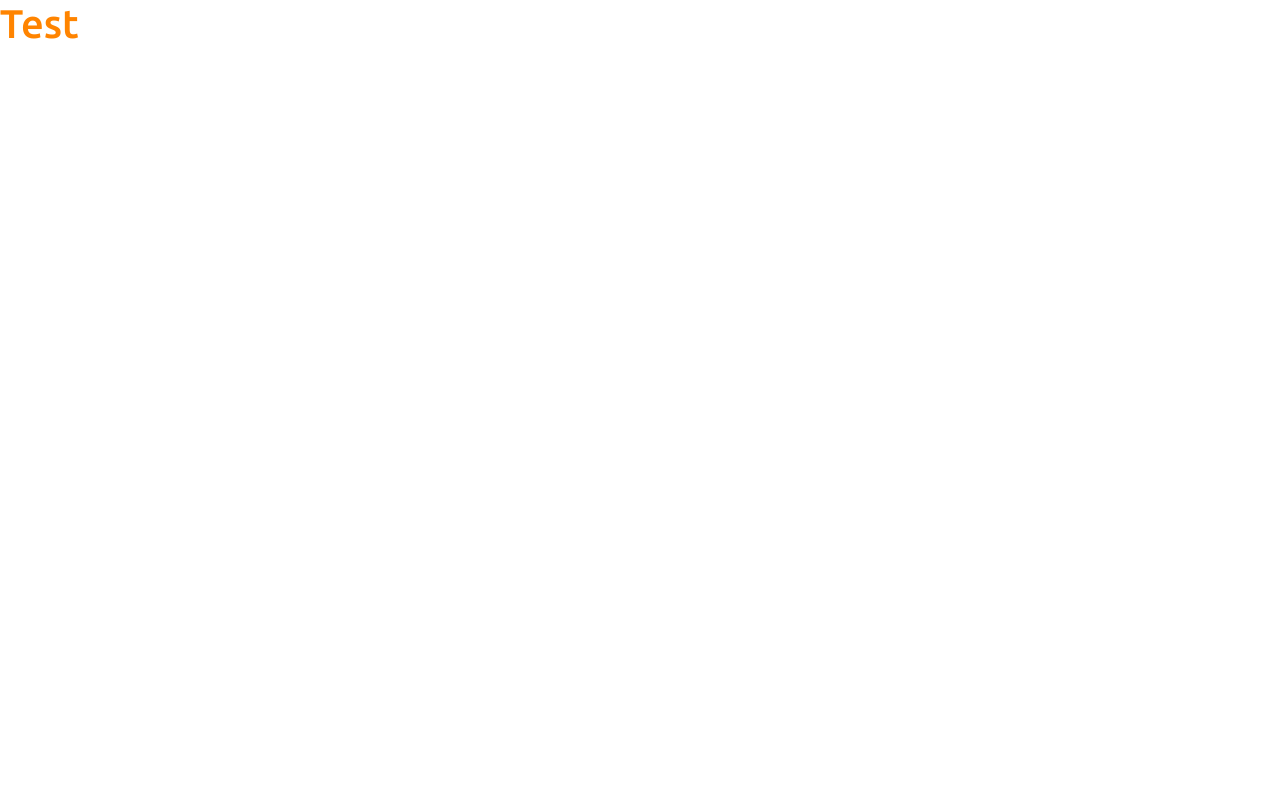
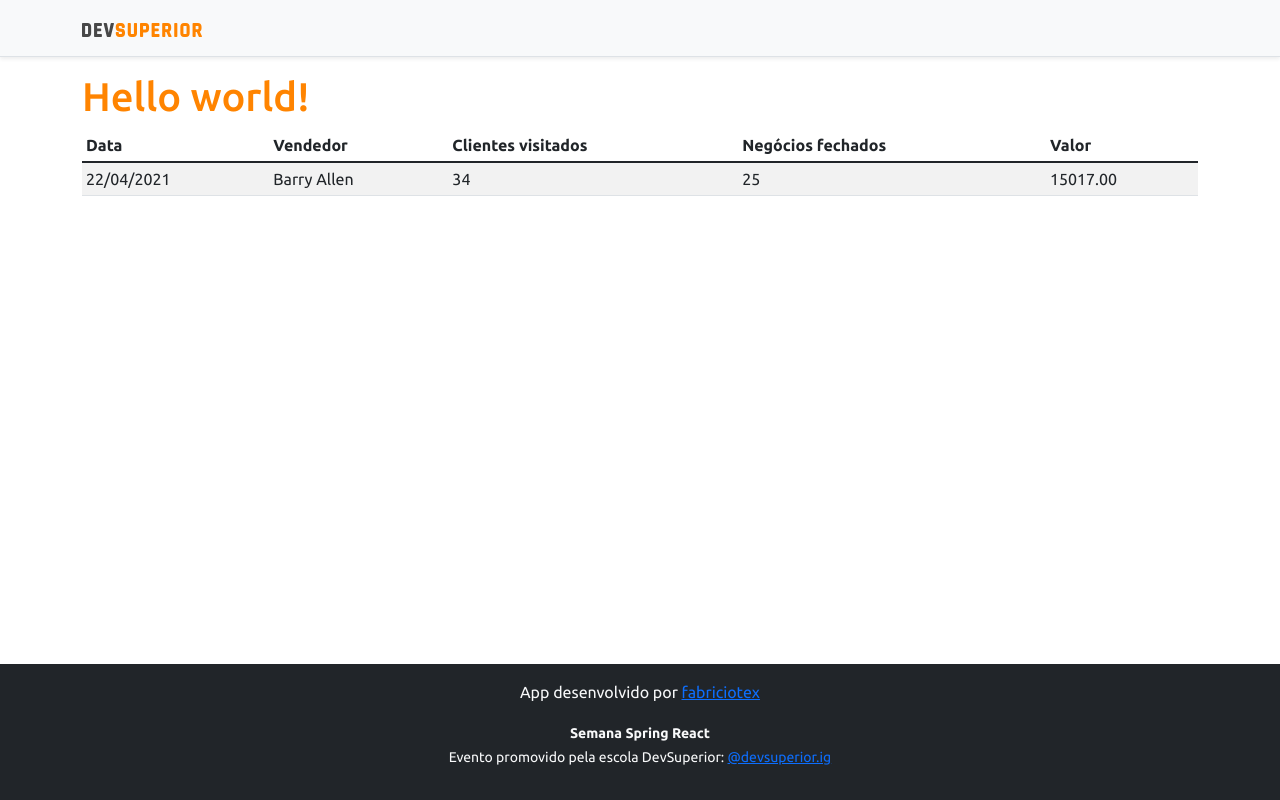
Before and after one commit to fabriciotex/dsvendas-sds4, a React (Create React App) app in the folder frontend/: page / in a window 1280 px wide. Built offline with nearby package versions, Linux system fonts and the light colour scheme.

Commit message:
Adds basic static components

```diff
--- a/frontend/src/App.tsx
+++ b/frontend/src/App.tsx
@@ -1,8 +1,17 @@
+import DataTable from "components/DataTable";
+import Footer from "components/Footer";
+import NavBar from "components/NavBar";
+
 function App() {
   return (
-    <div>
-      <h1 className='text-primary'>Test</h1>
-    </div>
+    <>
+      <NavBar />
+      <div className="container">
+        <h1 className="text-primary">Hello world!</h1>
+        <DataTable />
+      </div>
+      <Footer />
+    </>
   );
 }
 
--- /dev/null
+++ b/frontend/src/components/DataTable/index.tsx
@@ -0,0 +1,28 @@
+const DataTable = () => {
+  return (
+    <div className="table-responsive">
+      <table className="table table-striped table-sm">
+        <thead>
+          <tr>
+            <th>Data</th>
+            <th>Vendedor</th>
+            <th>Clientes visitados</th>
+            <th>Negócios fechados</th>
+            <th>Valor</th>
+          </tr>
+        </thead>
+        <tbody>
+          <tr>
+            <td>22/04/2021</td>
+            <td>Barry Allen</td>
+            <td>34</td>
+            <td>25</td>
+            <td>15017.00</td>
+          </tr>
+        </tbody>
+      </table>
+    </div>
+  );
+};
+
+export default DataTable;
--- /dev/null
+++ b/frontend/src/components/Footer/index.tsx
@@ -0,0 +1,34 @@
+const Footer = () => {
+  return (
+    <footer className="footer mt-auto py-3 bg-dark">
+      <div className="container">
+        <p className="text-light">
+          App desenvolvido por{" "}
+          <a
+            href="https://github.com/fabriciotex"
+            target="_blank"
+            rel="noreferrer"
+          >
+            fabriciotex
+          </a>
+        </p>
+        <p className="text-light">
+          <small>
+            <strong>Semana Spring React</strong>
+            <br />
+            Evento promovido pela escola DevSuperior:{" "}
+            <a
+              href="https://instagram.com/devsuperior.ig"
+              target="_blank"
+              rel="noreferrer"
+            >
+              @devsuperior.ig
+            </a>
+          </small>
+        </p>
+      </div>
+    </footer>
+  );
+};
+
+export default Footer;
--- /dev/null
+++ b/frontend/src/components/NavBar/index.tsx
@@ -0,0 +1,15 @@
+import ImgDsDark from "assets/img/ds-dark.svg";
+
+const NavBar = () => {
+  return (
+    <div className="d-flex flex-column flex-md-row align-items-center p-3 px-md-4 mb-3 bg-light border-bottom shadow-sm">
+      <div className="container">
+        <nav className="my-2 my-md-0 mr-md-3">
+          <img src={ImgDsDark} alt="DevSuperior" width="120" />
+        </nav>
+      </div>
+    </div>
+  );
+};
+
+export default NavBar;
```
Also changed, not shown: frontend/src/assets/img/ds-dark.svg (added).
